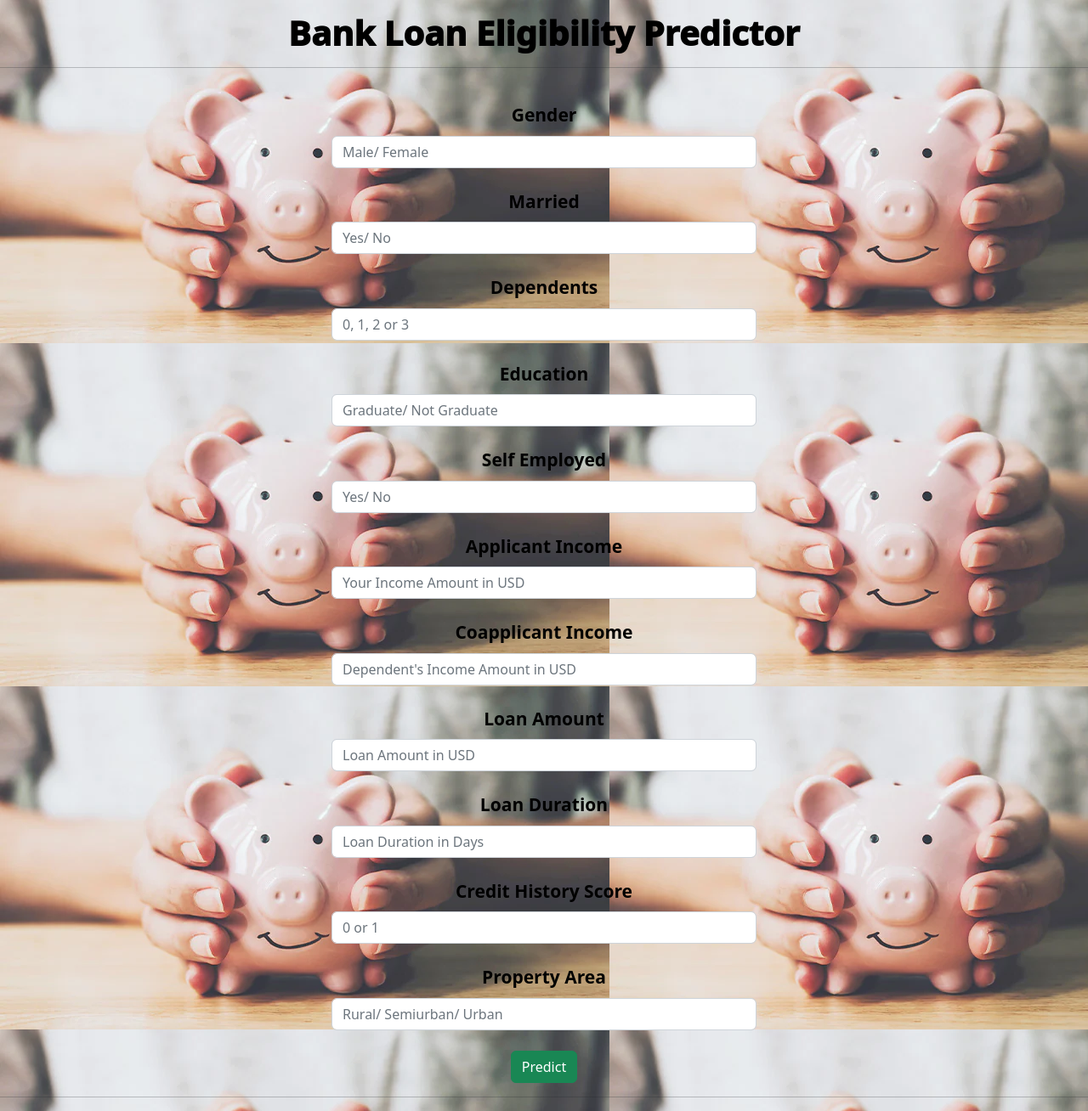
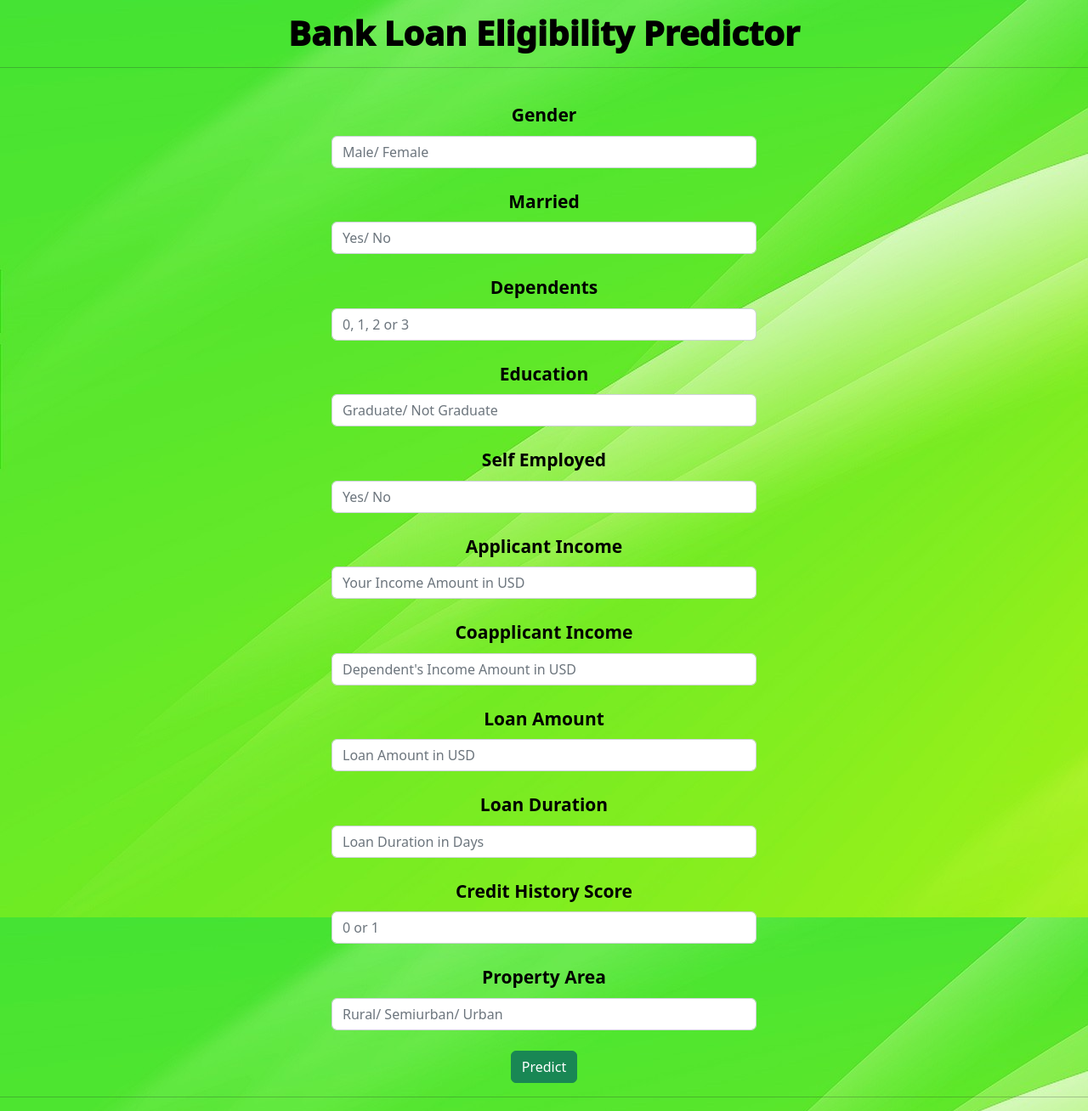
Before and after one commit to vishaljaiswar888/bank-loan-eligibility-predictor, a Flask app: page / in a window 1280 px wide. Shown: the whole page at 85% size. Run offline with Flask 2, Linux system fonts and the light colour scheme; parts of the project's set-up code (start-up, migrations or seed data) failed here and were passed over.

Commit message:
initial commit

```diff
--- a/templates/index.html
+++ b/templates/index.html
@@ -70,7 +70,7 @@
     </form>
     <style>
       body {
-        background-image: url("{{url_for('static', filename='images/photo6.webp')}}");
+        background-image: url("{{url_for('static', filename='images/photo3.jpg')}}");
         background-color: #cccccc;
         }
     </style>
--- a/templates/prediction.html
+++ b/templates/prediction.html
@@ -37,7 +37,7 @@
 </form>
 <style>
     body {
-      background-image: url("{{url_for('static', filename='images/photo6.webp')}}");
+      background-image: url("{{url_for('static', filename='images/photo3.jpg')}}");
       background-color: #cccccc;
       }
 </style>
```
Also changed, not shown: static/images/photo3.jpg (added), static/images/photo6.webp (deleted).
